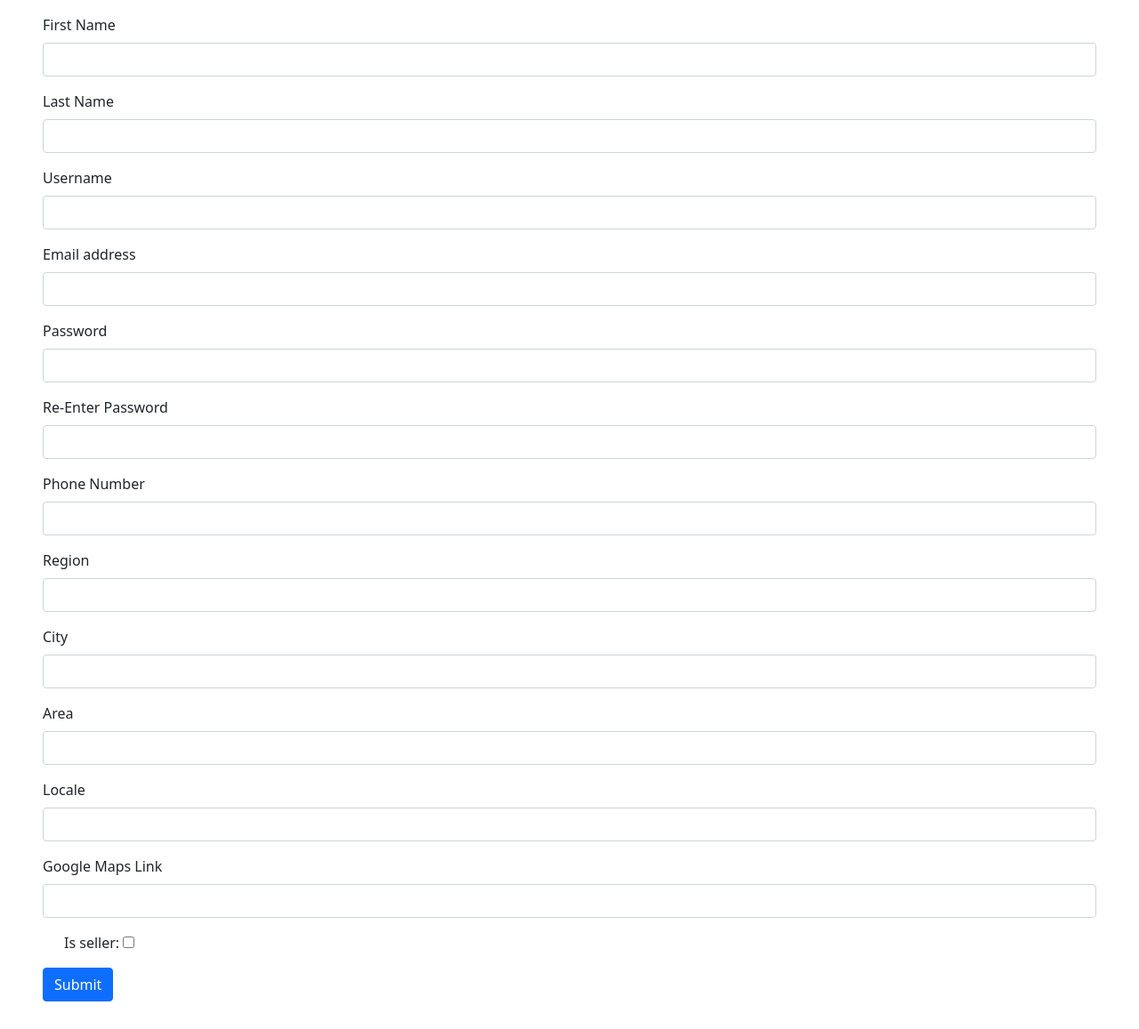
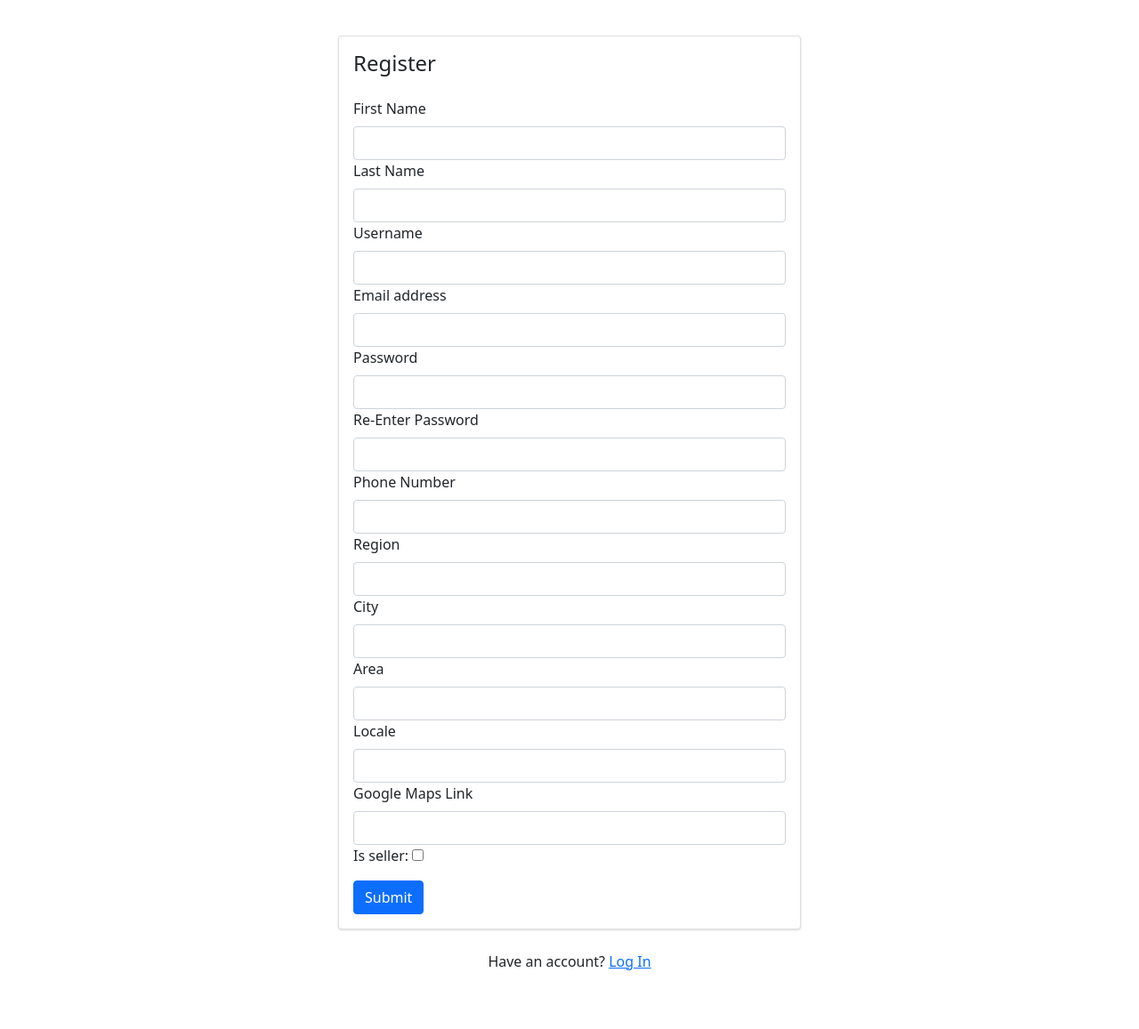
Before and after one commit to namansubedi/eMPORIUM, a Django app: page /register in a window 1280 px wide. Shown: the part 56-1213 px from the top of the page at 89% size. Before the commit the page ends 1182 px from the top, so only its background shows below. Run offline with Django 3.2, Linux system fonts and the light colour scheme; some libraries are stand-ins or nearby versions.

Commit message:
updated login register and pagination

```diff
--- a/home/views.py
+++ b/home/views.py
@@ -80,14 +80,14 @@ def index(request):
         for pro in profile:
             showupload = pro.is_seller
         senditem = products.objects.all()
-        paginator = Paginator(senditem,3)
+        paginator = Paginator(senditem,20)
         page = request.GET.get('page')
         paged_products = paginator.get_page(page)
         product_count = senditem.count()
         return render(request, 'index.html', {"products":paged_products,"showupload":showupload,'product_count': product_count,})
     else:
         senditem = products.objects.all()
-        paginator = Paginator(senditem,3)
+        paginator = Paginator(senditem,20)
         page = request.GET.get('page')
         paged_products = paginator.get_page(page)
         product_count = senditem.count()
--- a/templates/base.html
+++ b/templates/base.html
@@ -11,6 +11,7 @@
 
     <!-- Bootstrap CSS -->
     <link href="https://cdn.jsdelivr.net/npm/bootstrap@5.0.0/dist/css/bootstrap.min.css" rel="stylesheet" integrity="sha384-wEmeIV1mKuiNpC+IOBjI7aAzPcEZeedi5yW5f2yOq55WWLwNGmvvx4Um1vskeMj0" crossorigin="anonymous">
+     <link href="{% static 'banner1.jpg' %}" rel="shortcut icon" type="image/x-icon">
 
     <title>{% block title %}{% endblock title %} | eMPORIUM</title>
     <div>
--- a/templates/register.html
+++ b/templates/register.html
@@ -1,9 +1,19 @@
+
 {% extends 'base.html' %}
+{% load static %}
 
 {% block title %}Registration {% endblock title %}
 
 {% block body %}
 
+<section class="section-content padding-y">
+
+<div class="card mx-auto" style="max-width:520px; margin-top:40px;">
+      <article class="card-body">
+
+
+    <div class="form-row">
+      <h4 class="card-title mb-4">Register</h4>
     {% for message in messages %}
     <div class="alert alert-warning alert-dismissible fade show mt-3 mx-5" role="alert">
     <strong>Holy guacamole!</strong> {{ message }} !!
@@ -13,60 +23,79 @@
 
     <form action="register" method="post">
     {% csrf_token %}
-    <div class="mt-3 mx-5">
+
+    <div class="form-row">
+    <div class="col form-group">
+
         <label for="exampleInputPassword1" class="form-label">First Name</label>
         <input type="text" class="form-control" name="firstname">
     </div>
-    <div class="mt-3 mx-5">
+    <div class="form-row">
+    <div class="col form-group">
         <label for="exampleInputPassword1" class="form-label">Last Name</label>
         <input type="text" class="form-control" name="lastname">
     </div>
-    <div class="mt-3 mx-5">
+    <div class="form-row">
+    <div class="col form-group">
         <label for="exampleInputPassword1" class="form-label">Username</label>
         <input type="text" class="form-control" name="username">
     </div>
-    <div class="mt-3 mx-5">
+    <div class="form-row">
         <label for="exampleInputEmail1" class="form-label">Email address</label>
         <input type="email" class="form-control" name="email">
     </div>
-    <div class="mt-3 mx-5">
+    <div class="form-row">
         <label for="exampleInputPassword1" class="form-label">Password</label>
         <input type="password" class="form-control" name="password1">
     </div>
-    <div class="mt-3 mx-5">
+    <div class="form-row">
+    <div class="col form-group">
         <label for="exampleInputPassword1" class="form-label">Re-Enter Password</label>
         <input type="password" class="form-control" name="password2" id="exampleInputPassword1">
     </div>
-    <div class="mt-3 mx-5">
+    <div class="form-row">
+    <div class="col form-group">
         <label for="exampleInputPassword1" class="form-label">Phone Number</label>
         <input type="Integer" class="form-control" name="phone_number">
     </div>
-    <div class="mt-3 mx-5">
+    <div class="form-row">
+    <div class="col form-group">
         <label for="exampleInputPassword1" class="form-label">Region</label>
         <input type="text" class="form-control" name="region">
     </div>
-    <div class="mt-3 mx-5">
+    <div class="form-row">
         <label for="exampleInputPassword1" class="form-label">City</label>
         <input type="text" class="form-control" name="city">
     </div>
-    <div class="mt-3 mx-5">
+    <div class="form-row">
+    <div class="col form-group">
         <label for="exampleInputPassword1" class="form-label">Area</label>
         <input type="text" class="form-control" name="area">
     </div>
-    <div class="mt-3 mx-5">
+    <div class="form-row">
+    <div class="col form-group">
         <label for="exampleInputPassword1" class="form-label">Locale</label>
         <input type="text" class="form-control" name="locale">
     </div>
-    <div class="mt-3 mx-5">
+    <div class="form-row">
+    <div class="col form-group">
         <label for="exampleInputPassword1" class="form-label">Google Maps Link</label>
         <input type="text" class="form-control" name="gmap">
     </div>
-    <div class="form-check mt-3 mx-5">
+     <div class="form-row">
+    <div class="col form-group">
         {{form.as_p}}
     </div>
-    <div class="mt-3 mx-5">
+    <div class="form-row">
+    <div class="col form-group">
     <button type="submit" class="btn btn-primary">Submit</button>
     </div>
     </form>
+    </article>
+</section>
+ </div> <!-- card .// -->
+    <p class="text-center mt-4">Have an account? <a href="{% url 'login' %}">Log In</a></p>
+    <br><br>
+<!-- =========
 
 {% endblock body %}
```
Also changed, not shown: templates/login.html (+22 -3 lines).
